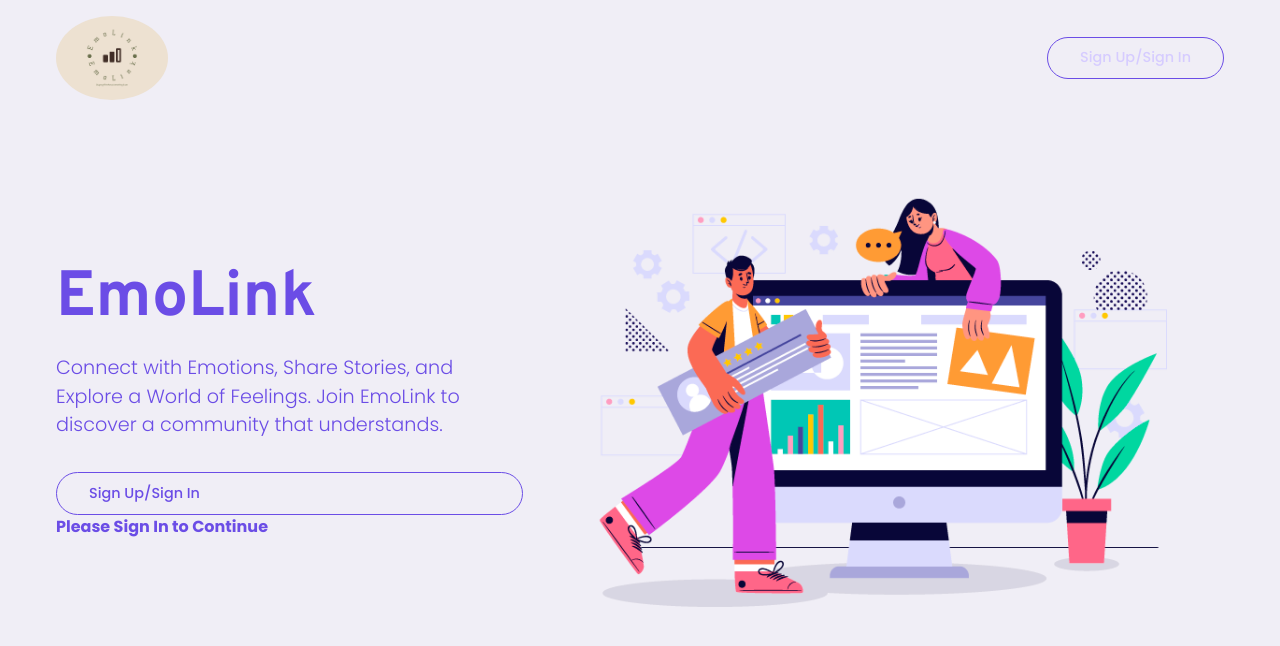
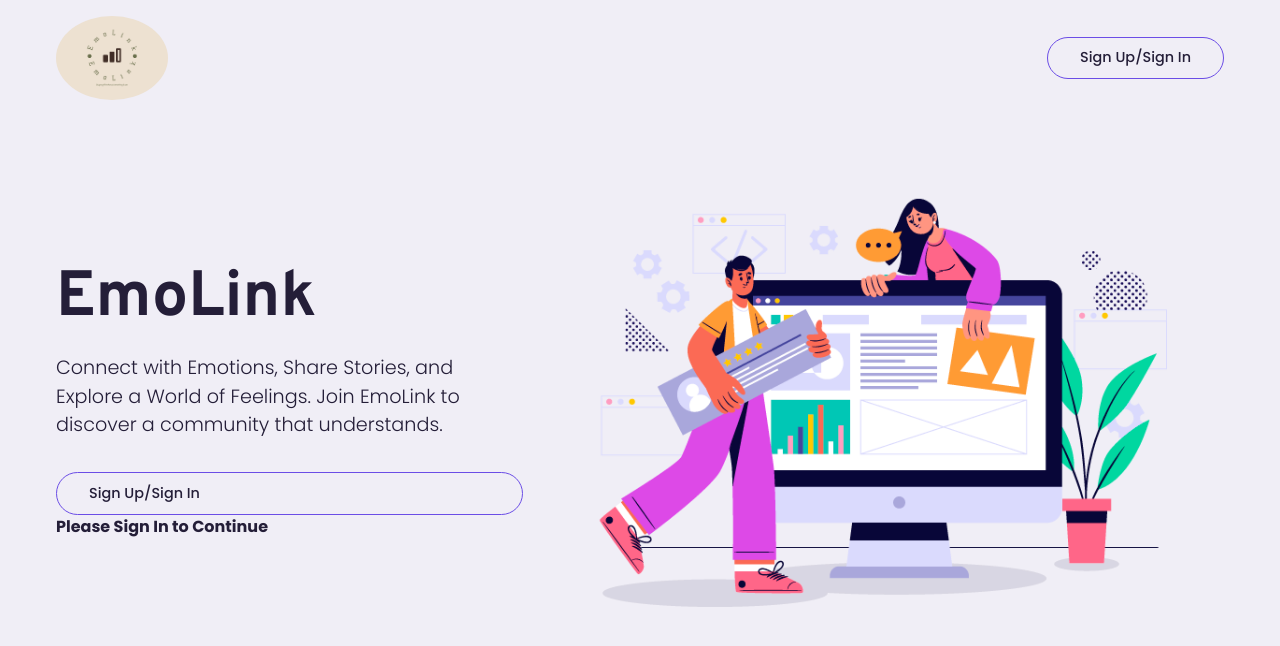
Before and after one commit to ntpmcoat/Emolink, a React (Create React App) app in the folder Frontend/my-app/: page / in a window 1280 px wide. Shown: the top 646 px of the page. Built offline with nearby package versions, Linux system fonts and the light colour scheme.

Commit message:
Minor changes

```diff
--- a/Frontend/my-app/src/components/LandingPage/Landing.css
+++ b/Frontend/my-app/src/components/LandingPage/Landing.css
@@ -121,11 +121,8 @@ html {
 }
 
 body {
-    font-family: var(--primary-font);
-    font-size: 16px;
     line-height: 1.5;
     overflow-x: hidden;
-    color: var(--color-secondary);
 }
 
 section {
@@ -175,7 +172,7 @@ header .right{
     display: flex;
     flex-direction: column;
     justify-content: center;
-    color: var(--color-primary);
+    /* color: var(--color-primary); */
 }
 .hero__content h1{
     font-size: 4rem;
--- a/Frontend/my-app/src/components/LandingPage/Landing.js
+++ b/Frontend/my-app/src/components/LandingPage/Landing.js
@@ -13,7 +13,7 @@ const Landing = () => {
                         <img src={Logo} alt="Logo" />
                     </div>
                     <div className="right flex-center">
-                        <a href="" className="btn btn-secondary">Sign Up/Sign In</a>
+                        <a href="/home" className="btn btn-secondary">Sign Up/Sign In</a>
                     </div>
                 </div>
             </header>
```
